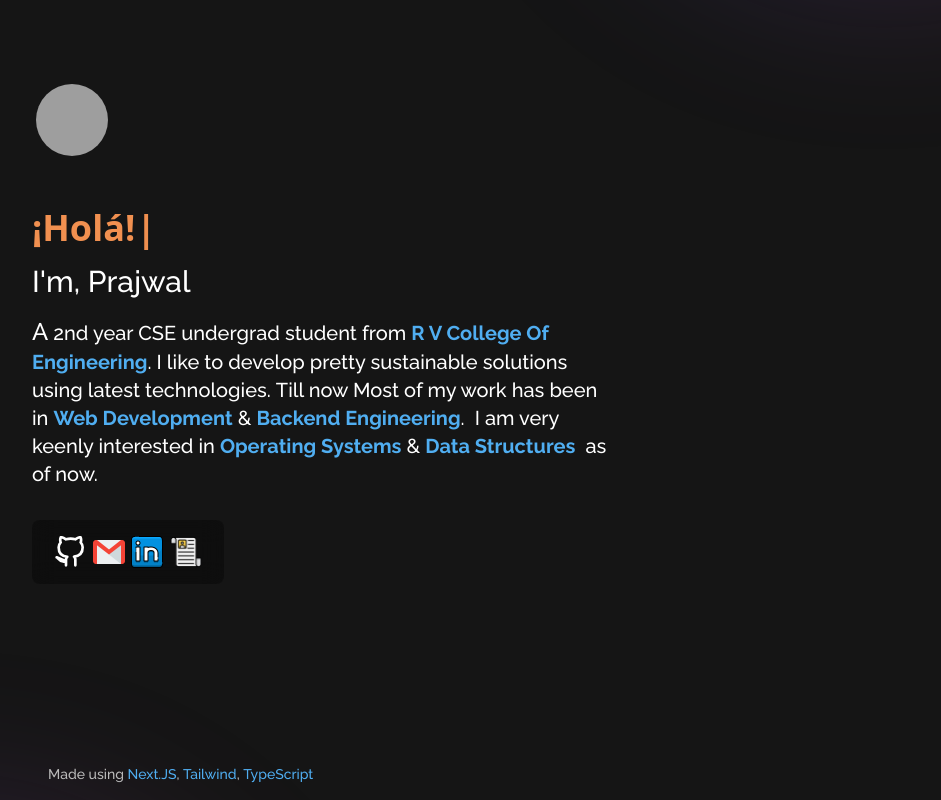
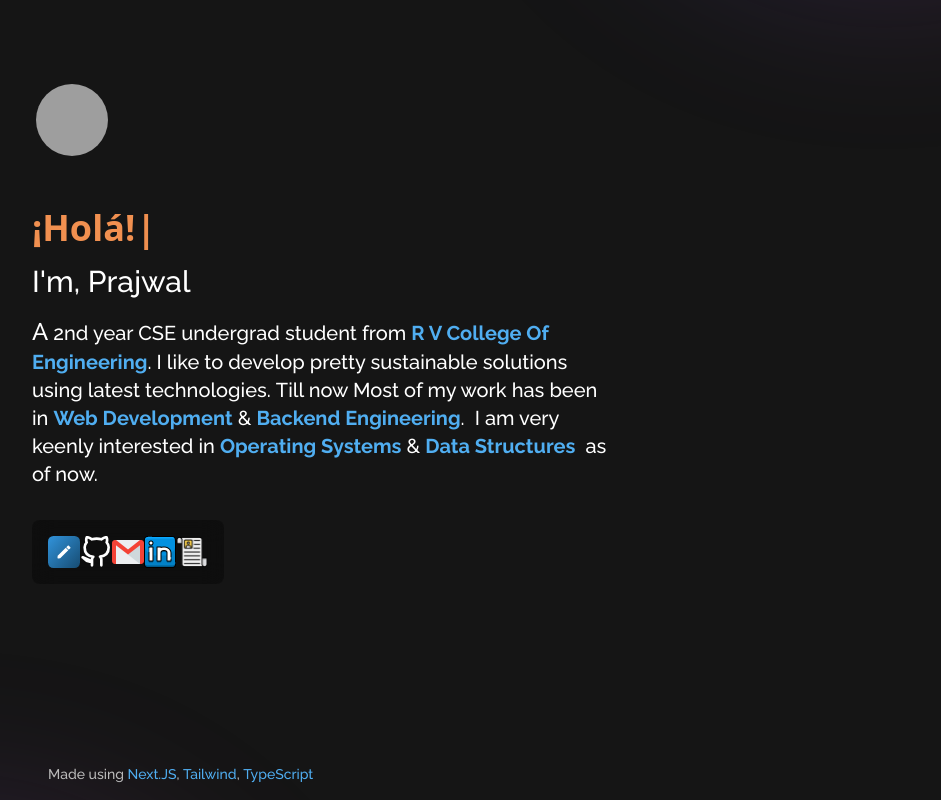
Before and after one commit to Prajwalprakash3722/prajwalprakash3722.github.io, a Next.js app: page / in a window 1280 px wide. Shown: the whole page, without its empty margins (224-1165 px from the left). Built offline with nearby package versions, Linux system fonts and the light colour scheme; grey boxes are pictures that could not be loaded.

Commit message:
chore:added blog link

```diff
--- a/pages/index.tsx
+++ b/pages/index.tsx
@@ -49,6 +49,15 @@ export default function Home() {
         &nbsp; as of now.
       </p>
       <div className="text-[#ecdcdc] my-8 flex bg-black rounded-lg bg-opacity-30 p-4 backdrop-filter backdrop-blur-md lg:w-1/4 justify-evenly">
+        <a href="https://blog.devcoffee.me" target="blank">
+          <img
+            src="/icons/blogs.svg"
+            alt="Github"
+            className="h-8 w-8"
+            width={32}
+            height={32}
+          />
+        </a>
         <a href="https://www.github.com/prajwalprakash3722" target="blank">
           <img
             src="/icons/github.svg"
```
